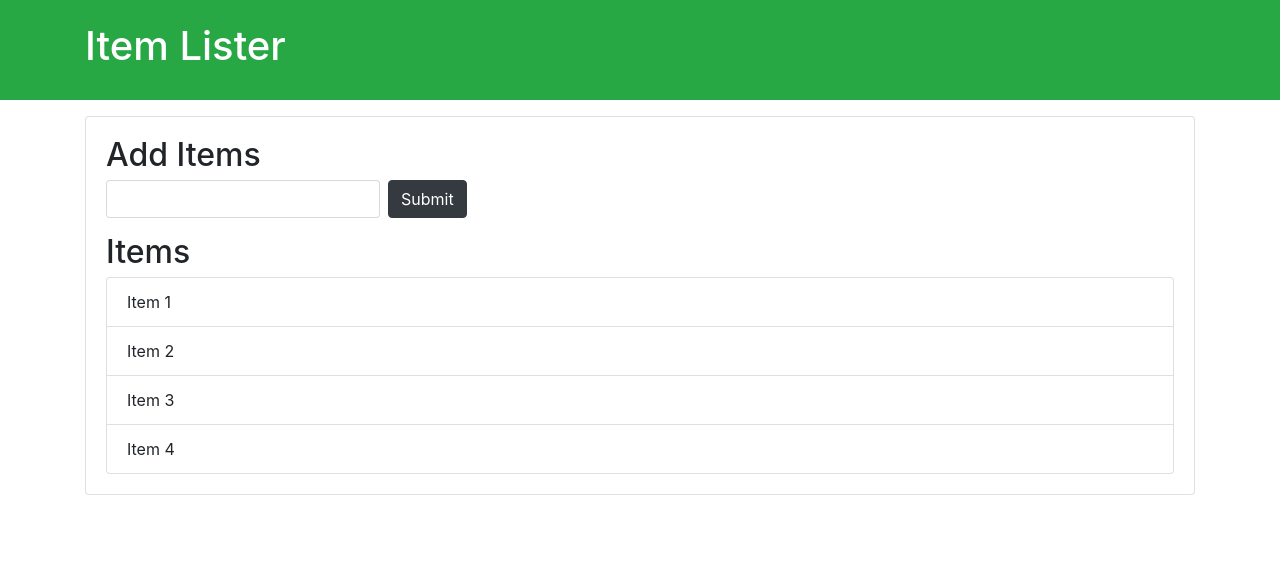
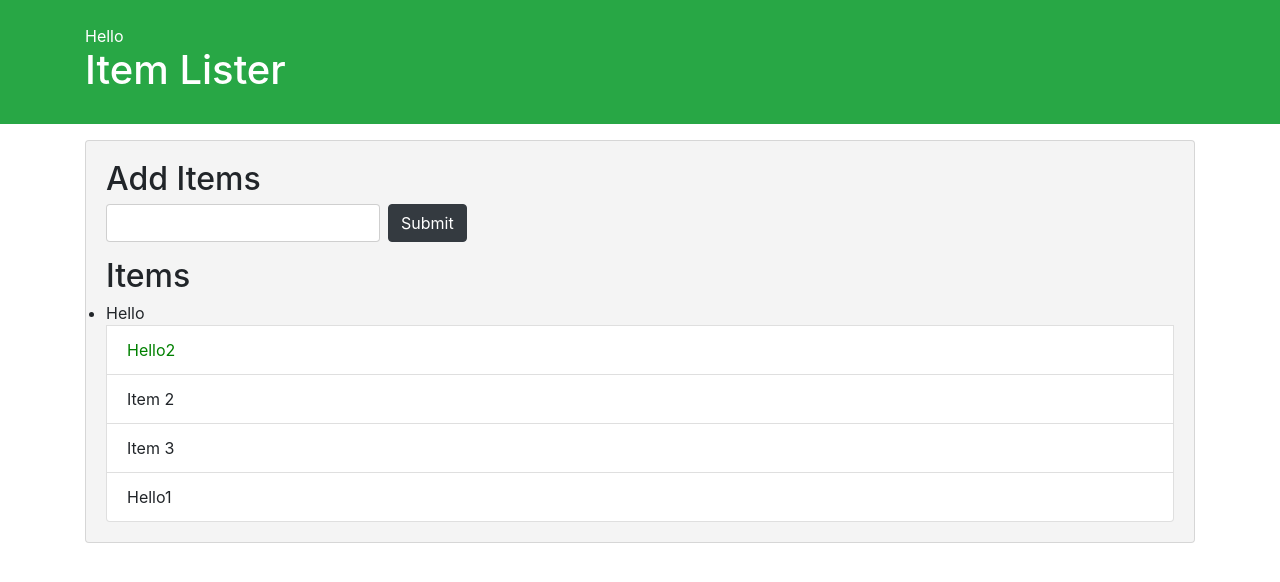
Before and after one commit to itsCoderAnkit/conscious-addition, a plain HTML site: page first git/index.html in a window 1280 px wide. Drawn offline with nearby package versions, Linux system fonts and the light colour scheme.

Commit message:
ADDED NEW ELEMTS USING DOM

```diff
--- a/first git/main.js
+++ b/first git/main.js
@@ -1,4 +1,35 @@
 var header =document.querySelector("#main-header");
 header.getElementsByClassName.borderBottom="solid 4px #CCC"
-var items = document.querySelectorAll(".list-group-item:nth-child(1)")
-items.style.color="green"
+var items = document.querySelector(".list-group-item:nth-child(1)")
+
+console.log(items)
+items.style.color="green";
+var itemList=document.querySelector("#items");
+itemList.parentNode.style.backgroundColor="#f4f4f4"
+
+itemList.lastElementChild.textContent="Hello1";
+console.log(itemList.lastChild);
+itemList.firstElementChild.textContent="Hello2"
+console.log(itemList.firstChild)
+console.log(itemList.nextSibling);
+console.log(itemList.nextElementSibling);
+console.log(itemList.previousSibling)
+
+console.log(itemList.previousElementSibling)
+
+
+var newDiv =document.createElement('div')
+newDiv.className='hello'
+newDiv.id="hello"
+newDiv.setAttribute('title','Hello Div');
+var newDivText=document.createTextNode('Hello');
+newDiv.appendChild(newDivText)
+console.log(newDiv);
+var container =document.querySelector('header .container')
+var h1 =document.querySelector('header h1')
+container.insertBefore(newDiv,h1)
+let item =document.createElement("li")
+item.textContent="Hello"
+var newcontainer =document.getElementById("items")
+var h1 =newcontainer.firstElementChild
+newcontainer.insertBefore(item,h1)
```
Also changed, not shown: first git/index.html (+5 -2 lines).
